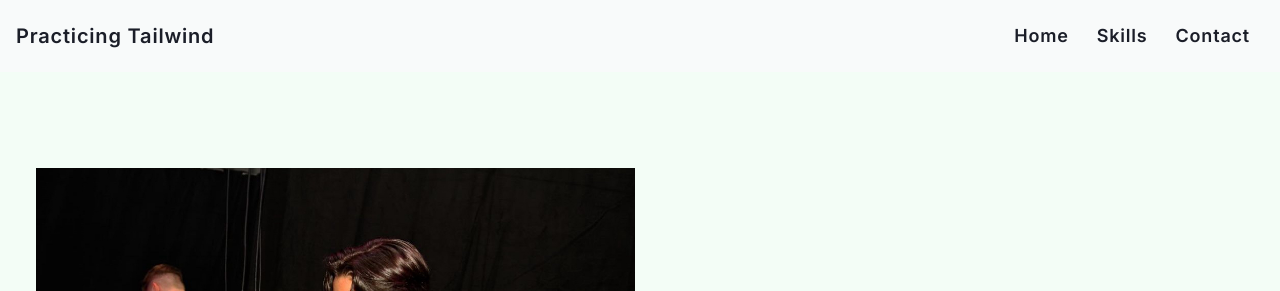
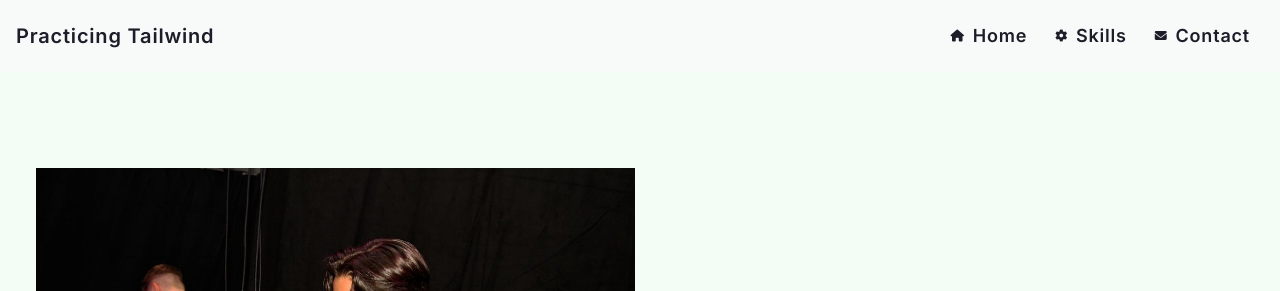
Before and after one commit to Franco-Cipolla/practicing-tailwind-franco, a website: page index.html in a window 1280 px wide. Shown: the top 291 px of the page. Drawn offline with Linux system fonts and the light colour scheme; a web font is replaced by a local one.

Commit message:
finishing

```diff
--- a/index.html
+++ b/index.html
@@ -27,21 +27,28 @@
         ></i>
       </div>
       <nav class="hidden items-center space-x-4 md:flex md:text-sm">
+        <div class="flex items-center gap-2 rounded-lg p-1.5 text-lg transition duration-300 ease-out hover:bg-gray-950/80 active:bg-blue-950/20 active:duration-100">
+          <i class="fa-solid fa-house text-xs"></i>
           <a
             href="#"
-          class="rounded-lg p-1.5 text-lg transition duration-300 ease-out hover:bg-gray-950/80 active:bg-blue-950/20 active:duration-100"
+            class=""
             >Home</a
           >
+        </div>
+        <div
+          class="flex items-center gap-2 rounded-lg p-1.5 text-lg transition duration-300 ease-out hover:bg-gray-950/80 active:bg-blue-950/20 active:duration-100"
+        >
+          <i class="fa-solid fa-gear text-xs"></i>
+          <a href="#" class="">Skills</a>
+        </div>
+        <div class="flex items-center gap-2 mr-2 rounded-lg p-1.5 text-lg transition duration-300 ease-out hover:bg-gray-950/80 active:bg-blue-950/20 active:duration-100">
+          <i class="fa-solid fa-envelope text-xs"></i>
           <a
             href="#"
-          class="rounded-lg p-1.5 text-lg transition duration-300 ease-out hover:bg-gray-950/80 active:bg-blue-950/20 active:duration-100"
-          >Skills</a
-        >
-        <a
-          href="#"
-          class="mr-2 rounded-lg p-1.5 text-lg transition duration-300 ease-out hover:bg-gray-950/80 active:bg-blue-950/20 active:duration-100"
+            class=""
             >Contact</a
           >
+        </div>
       </nav>
     </header>
     <main
```
Also changed, not shown: src/output.css. Lines whose indentation alone changed are shown as unchanged.
